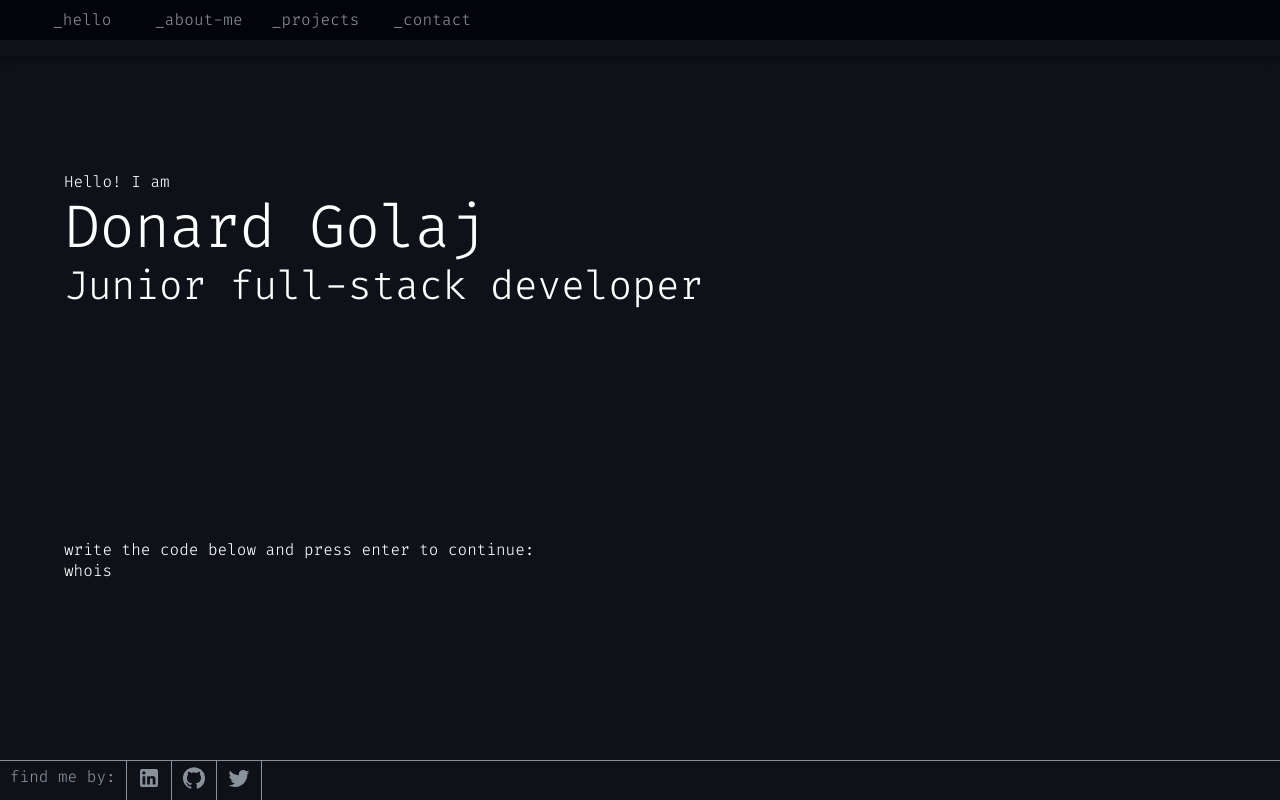
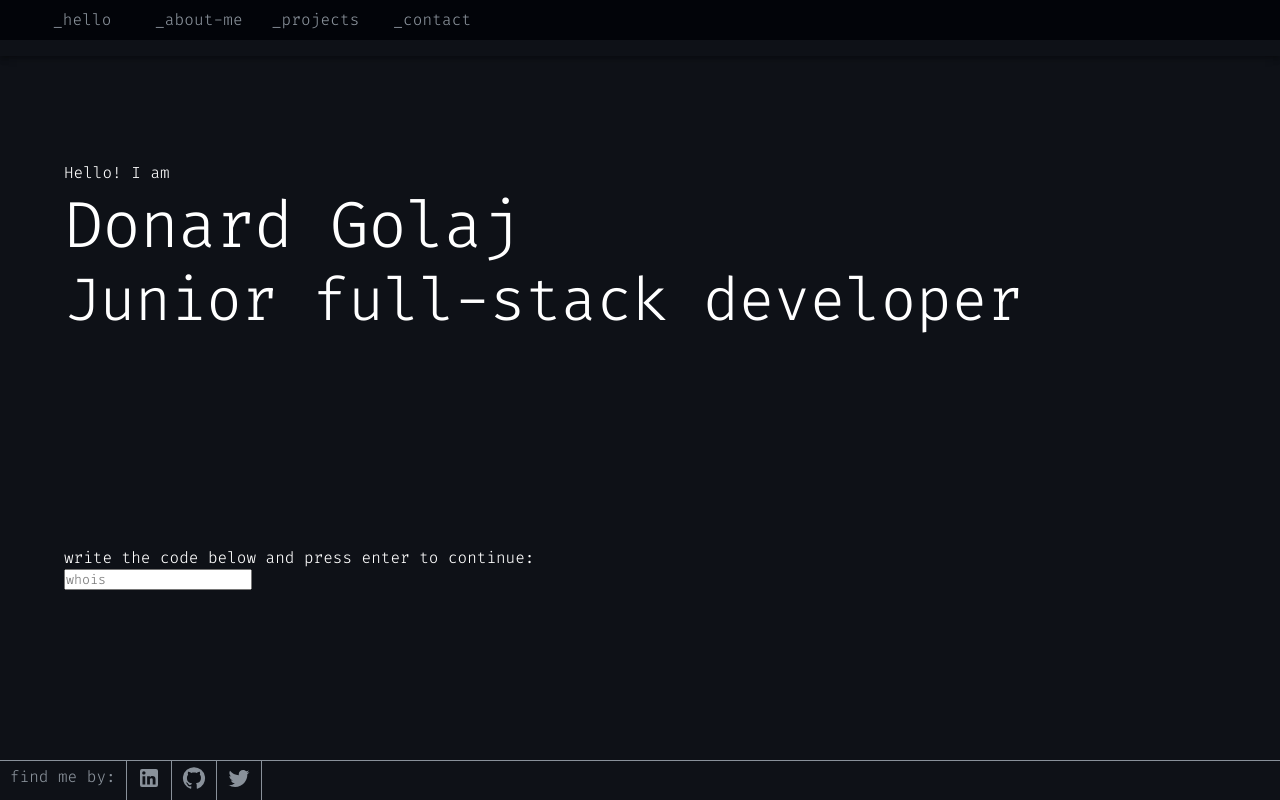
Before and after one commit to Donard97/portfolio, a React (Create React App) app: page / in a window 1280 px wide. Built offline with nearby package versions, Linux system fonts and the light colour scheme.

Commit message:
Add input to home page

```diff
--- a/src/containers/HomeContainer.js
+++ b/src/containers/HomeContainer.js
@@ -13,12 +13,12 @@ const HomeContainer = () => (
       <Box className="content">
         <Box>
           <Typography variant="p">Hello! I am</Typography>
-          <Typography variant="h1" sx={{ fontSize: '60px' }}>Donard Golaj</Typography>
-          <Typography variant="h2" sx={{ fontSize: '40px' }}>Junior full-stack developer</Typography>
+          <Typography variant="h1" sx={{ fontSize: '65px', paddingTop: '5px' }}>Donard Golaj</Typography>
+          <Typography variant="h2" className="position">Junior full-stack developer</Typography>
         </Box>
         <Box>
           <Typography variant="p" component="div">write the code below and press enter to continue:</Typography>
-          <Typography variant="p" component="div">whois</Typography>
+          <input type="text" placeholder="whois" className="input" />
         </Box>
       </Box>
     </Container>
```
